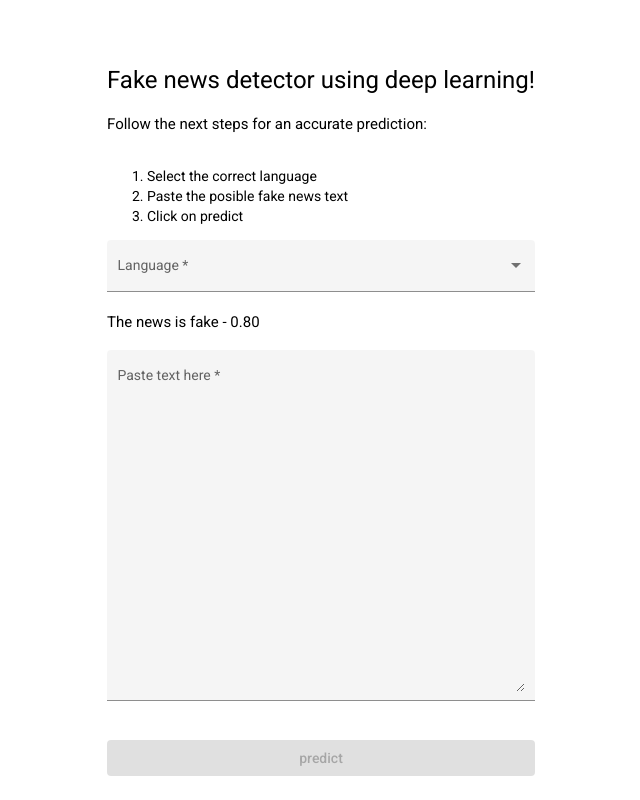
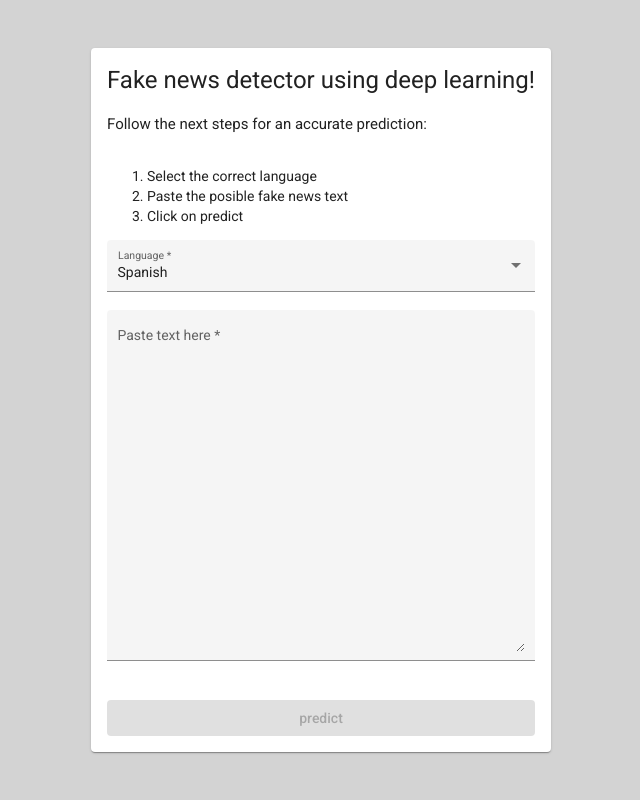
Before and after one commit to coolapplications/fake-news-detector-frontend, an Angular app: page / in a window 1280 px wide. Shown: the whole page, without its empty margins (319-959 px from the left). Built offline with nearby package versions, Linux system fonts and the light colour scheme.

Commit message:
api service configuration done

```diff
--- a/src/app/form-editor/form-editor.component.html
+++ b/src/app/form-editor/form-editor.component.html
@@ -13,11 +13,14 @@
   <mat-form-field appearance="fill">
     <mat-label>Language</mat-label>
     <mat-select formControlName="language" required>
-      <mat-option value="es">Spanish</mat-option>
-      <mat-option value="en">English</mat-option>
+      <mat-option value="spanish">Spanish</mat-option>
+      <mat-option value="english">English</mat-option>
     </mat-select>
   </mat-form-field>
-  <h4>The news is fake - 0.80</h4>
+  <h4 *ngIf="result">
+    The news is {{ result?.fake == "True" ? "Fake" : "True" }} -
+    {{ result.value }}
+  </h4>
   <mat-form-field appearance="fill">
     <mat-label>Paste text here</mat-label>
     <textarea matInput rows="20" formControlName="news" required></textarea>
--- a/src/app/form-editor/form-editor.component.scss
+++ b/src/app/form-editor/form-editor.component.scss
@@ -1,5 +1,4 @@
 .form-container {
   display: flex;
   flex-direction: column;
-  padding-top: 40px;
 }
--- a/src/app/form-editor/form-editor.component.ts
+++ b/src/app/form-editor/form-editor.component.ts
@@ -1,17 +1,45 @@
-import { Component } from '@angular/core';
-import { FormGroup, FormControl } from '@angular/forms';
-
+import { Component, OnInit } from '@angular/core';
+import { FormBuilder, FormGroup, Validators } from '@angular/forms';
+import { HttpClient } from '@angular/common/http';
 @Component({
   selector: 'app-form-editor',
   templateUrl: './form-editor.component.html',
   styleUrls: ['./form-editor.component.scss'],
 })
-export class FormEditorComponent {
-  predictionForm = new FormGroup({
-    language: new FormControl(''),
-    news: new FormControl(''),
-  });
+export class FormEditorComponent implements OnInit {
+  predictionForm!: FormGroup;
+  result: any;
+  endpoint = 'http://localhost:5000/predict';
+  constructor(private formBuilder: FormBuilder, private http: HttpClient) {}
+  ngOnInit(): void {
+    this.predictionForm = this.formBuilder.group({
+      language: ['spanish', [Validators.required]],
+      news: [
+        '',
+        [
+          Validators.required,
+          Validators.minLength(20),
+          Validators.maxLength(3000),
+        ],
+      ],
+    });
+  }
+
   onSubmit() {
-    console.log(this.predictionForm.value);
+    /* if (this.predictionForm.invalid) {
+      return;
+    }
+    this.http
+      .post(`${this.endpoint}/${this.predictionForm.value.language}`, {
+        text: this.predictionForm.value.news,
+      })
+      .subscribe((data) => {
+        this.result = data;
+      });
+  } */
+    this.result = {
+      fake: 'True',
+      value: '0.9637991',
+    };
   }
 }
--- a/src/app/home/home.component.html
+++ b/src/app/home/home.component.html
@@ -1 +1 @@
-<app-form-editor></app-form-editor>
+<mat-card><app-form-editor></app-form-editor></mat-card>
--- a/src/app/home/home.component.scss
+++ b/src/app/home/home.component.scss
@@ -5,4 +5,6 @@
   display: flex;
   justify-content: center;
   align-items: center;
+  background-color: lightgray;
+  overflow-y: auto;
 }
--- a/src/app/home/home.module.ts
+++ b/src/app/home/home.module.ts
@@ -10,6 +10,8 @@ import { MatSelectModule } from '@angular/material/select';
 import { MatInputModule } from '@angular/material/input';
 import { MatButtonModule } from '@angular/material/button';
 import { MatToolbarModule } from '@angular/material/toolbar';
+import { MatCardModule } from '@angular/material/card';
+
 import { ReactiveFormsModule } from '@angular/forms';
 import { HttpClientModule } from '@angular/common/http';
 
@@ -25,6 +27,7 @@ import { HttpClientModule } from '@angular/common/http';
     MatToolbarModule,
     ReactiveFormsModule,
     HttpClientModule,
+    MatCardModule,
   ],
 })
 export class HomeModule {}
```
Also changed, not shown: src/app/api-calls.service.ts (deleted, +0 -18 lines), 1 other file (tests, documents, lock files or other folders).
